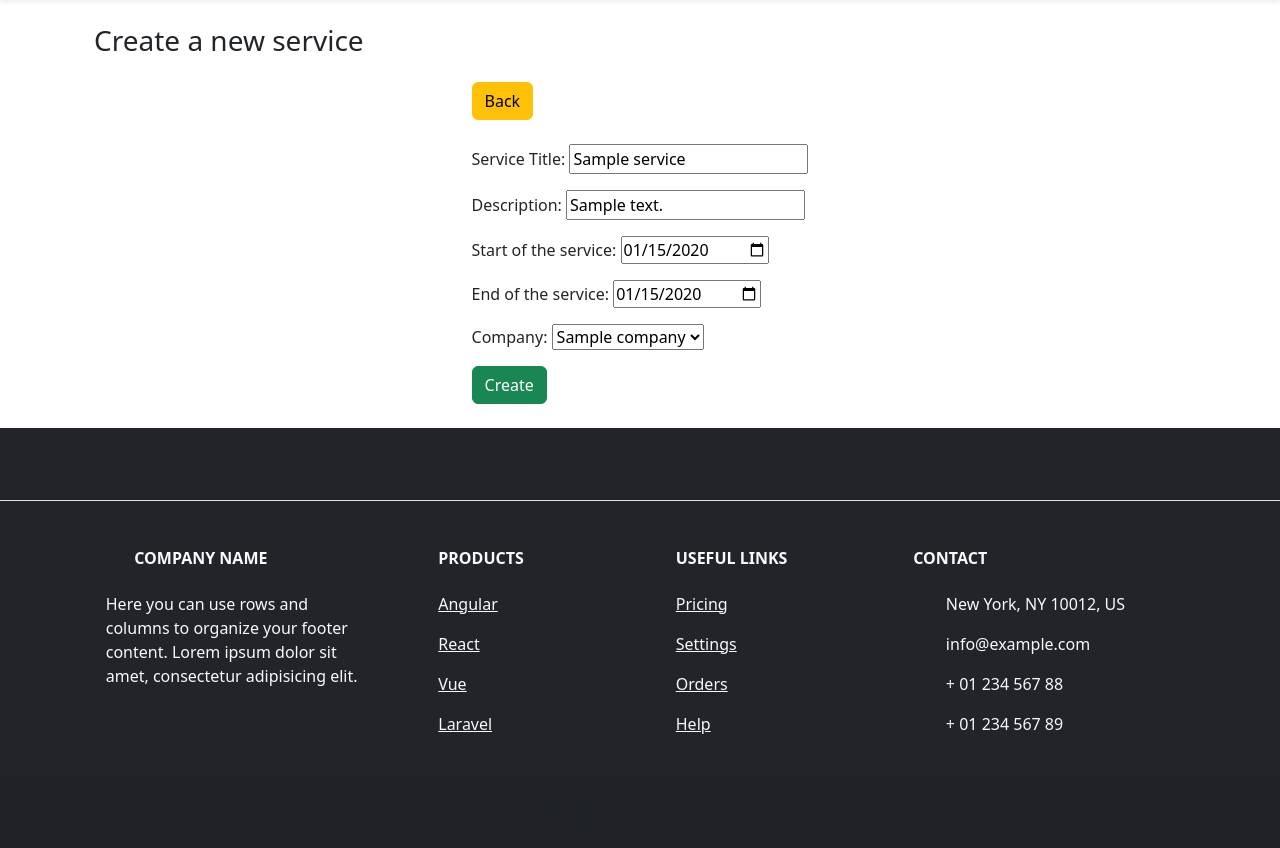
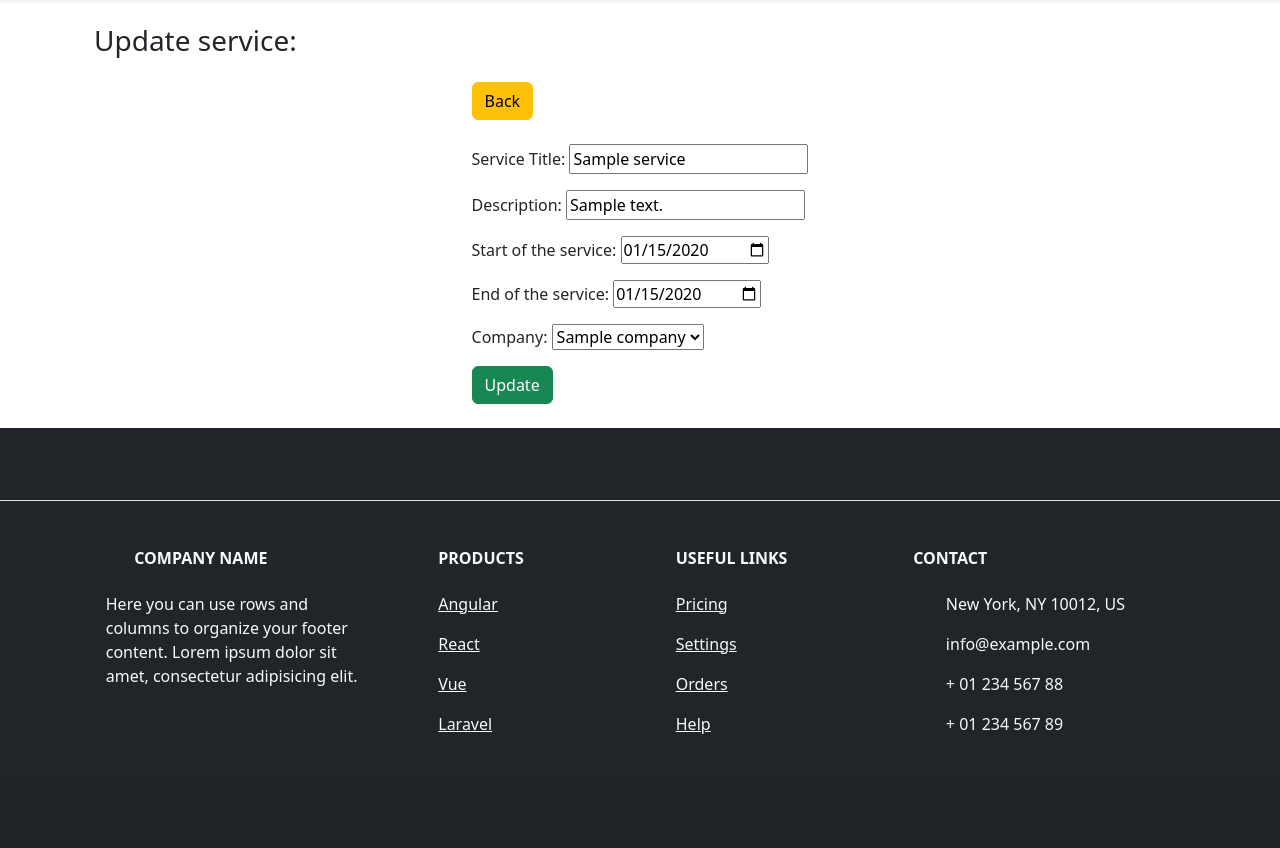
Before and after one commit to Mambroise/Invocing_app, a Django app: page /en/update_service/1/ in a window 1280 px wide. Shown: the part 56-904 px from the top of the page. Run offline with Django 5.2, Linux system fonts and the light colour scheme; a user stored in the database is signed in; tables that the repository leaves empty hold one stand-in row (values such as "Sample post"); data that the repository does not hold is empty.

Commit message:
update service third part

```diff
--- a/Django project/facturasieli/templates/facturasieli/service/service_form.html
+++ b/Django project/facturasieli/templates/facturasieli/service/service_form.html
@@ -22,15 +22,15 @@
             {% endfor %}
         </div>
     {% endif %}
-
-    <h3 class="mt-3">{% translate 'Create a new service' %}</h3>
+    <h3 class="mt-3">{% if update %}{% translate 'Update service:' %}{% else %}{% translate 'Create a new service' %}{% endif%}</h3>
     <div class="d-flex justify-content-center mt-4">
         <div>
             <a href="{% url 'facturasieli:service' request.profile.id %}" class="btn btn-warning mb-4">{% translate 'Back' %}</a>
             <form method="post">
                 {% csrf_token %}
                 {{form.as_p}}
-                <button type="submit" class="btn btn-success" value="List">{% translate 'Create' %}</button>
+                <button type="submit" class="btn btn-success" value="List">
+                    {% if update %}{% translate 'Update' %}{% else %}{% translate 'Create' %}{% endif%}</button>
             </form>
         </div>
     </div>
--- a/Django project/facturasieli/views/invoice/invoice_view.py
+++ b/Django project/facturasieli/views/invoice/invoice_view.py
@@ -98,9 +98,8 @@ def update_invoice(request, service_id):
             logger.error('Form is not valid:%s',form.errors)
             messages.error(request, _("There were errors in your form. Please correct them and try again."))
 
+    form = InvoiceForm(instance=invoice)
 
-    invoice = service.invoice
-    form = InvoiceForm(instance=invoice)
     return render(request,'facturasieli/invoice/invoice_form.html',{'form':form, 'service':service} )
 
 
--- a/Django project/facturasieli/views/service/service_form_view.py
+++ b/Django project/facturasieli/views/service/service_form_view.py
@@ -103,4 +103,5 @@ def update_service(request, service_id):
 
 
     form = ServiceForm(instance=service)
-    return render(request, 'facturasieli/service/service_form.html', {"form":form})
+
+    return render(request, 'facturasieli/service/service_form.html', {"form":form, 'update':'update_mode'})
```
